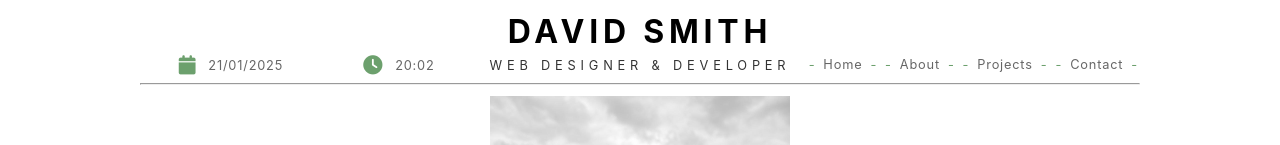
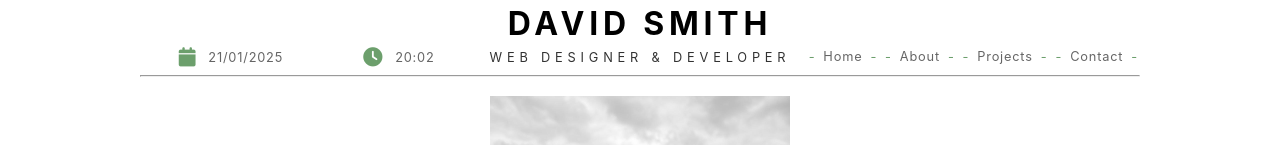
Before and after one commit to BigDaveCoding/react-practice, a React (Vite) app in the folder my-first-react-project/: page / in a window 1280 px wide. Shown: the top 145 px of the page. Built offline with nearby package versions, Linux system fonts and the light colour scheme.

Commit message:
added a background color to the header-grid so content header can be seen properly at all times. removed margin from header tag and adjusted height value

```diff
--- a/my-first-react-project/src/index.css
+++ b/my-first-react-project/src/index.css
@@ -34,9 +34,9 @@ header {
   transform: translateX(-50%);
   width: 100%;
   max-width: var(--max-width-px);
-  height: 8vh;
+  height: 10vh;
   opacity: 0; /* Hide Header Initially. GSAP Animation Fades Opacity In */
-  margin: 1vh 0 1vh 0;
+  /* margin: 1vh 0 1vh 0; */
   z-index: 1000;
 }
 
@@ -47,6 +47,7 @@ header {
   padding-bottom: 1vh;
   /* margin: 1rem 0; */
   letter-spacing: 0.05rem;
+  background-color: var(--background-color)
 }
 
 .page_title {
```
